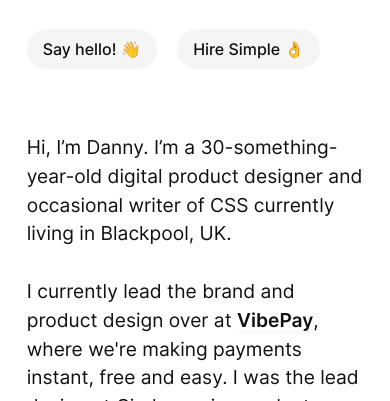
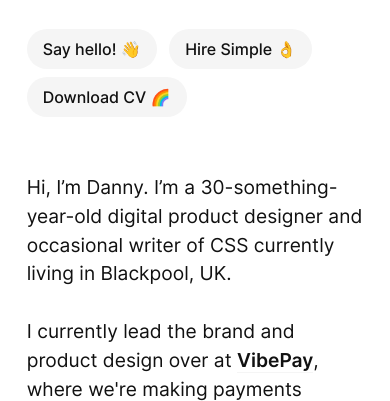
Before and after one commit to s31vad/portfolio, a plain HTML site: page index.html in a window 390 px wide. Shown: the part 443-844 px from the top of the page. Drawn offline with Linux system fonts and the light colour scheme.

Commit message:
Mobile fixes

```diff
--- a/css/main.scss
+++ b/css/main.scss
@@ -98,10 +98,14 @@ div.container {
   justify-content: space-between;
   @include device(mobile){
     margin-bottom: 2em;
+    display: block;
   }
   .logo {
     display: flex;
     align-items: center;
+    @include device(mobile){
+      width: 100%;
+    }
     img {
       margin-right: 1em;
       height: 3.5em;
@@ -155,12 +159,19 @@ div.container {
   }
   nav {
     a {
+      @include device(mobile){
+        margin-right: .5em;
+        margin-bottom: .5em;
+      }
       @include button;
       &:first-child {
-        margin-right: 1em;
+        margin-right: .5em;
+      }
+      &.mobile {
         @include device(mobile){
-          margin-bottom: 1em;
+          display: inline-block;
         }
+        display: none;
       }
     }
   }
--- a/index.html
+++ b/index.html
@@ -25,6 +25,7 @@
         <nav>
           <a href="mailto:s31vad@gmail.com" title="Say hello! 👋">Say hello! 👋</a>
           <a href="#" title="Hire Simple">Hire Simple 👌</a>
+          <a class="mobile" href="documents/cv.pdf" title="Download CV">Download CV 🌈</a>
         </nav>
       </section>
       <article id="story">
```
Also changed, not shown: css/main.css, 1 other file.
